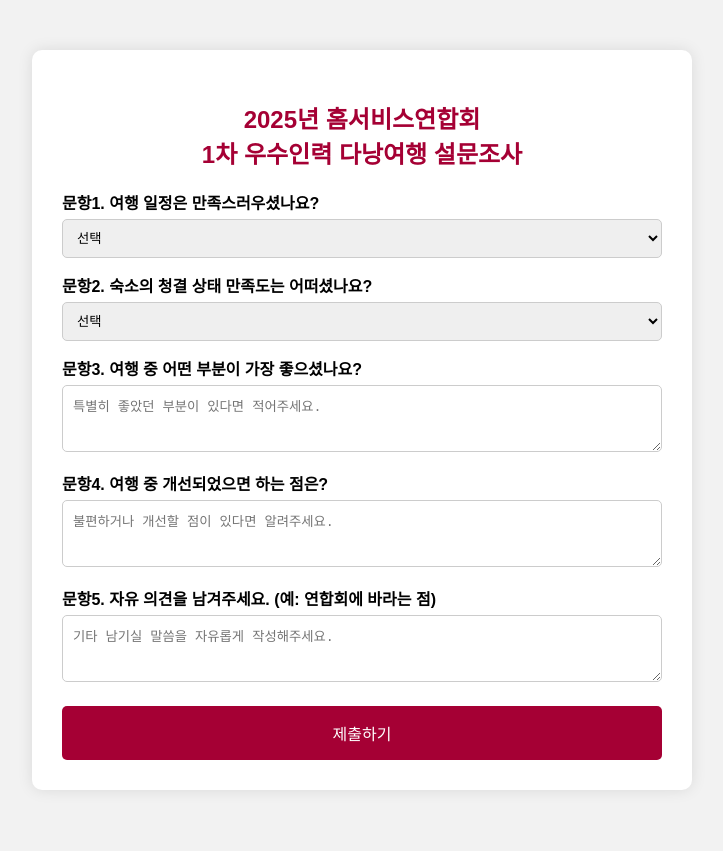
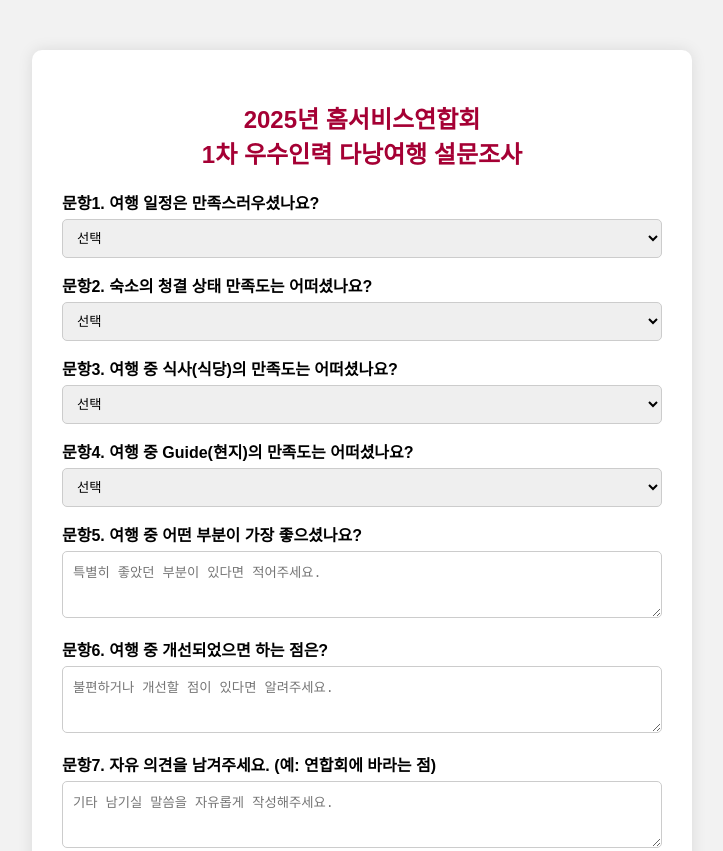
Before and after one commit to sangjip-lee/da-nang-survey, a plain HTML site: page index.html in a window 1280 px wide. Shown: the top 851 px of the page, without its empty margins (278-1001 px from the left). Drawn offline with Linux system fonts and the light colour scheme.

Commit message:
Update index.html

```diff
--- a/index.html
+++ b/index.html
@@ -28,7 +28,7 @@
       margin: 15px 0 5px;
       font-weight: bold;
     }
-    select, textarea {
+    input[type="text"], select, textarea {
       width: 100%;
       padding: 10px;
       border: 1px solid #ccc;
@@ -81,14 +81,34 @@
         <option value="★ 매우 불만족">★ 매우 불만족</option>
       </select>
 
-      <label for="q3">문항3. 여행 중 어떤 부분이 가장 좋으셨나요?</label>
-      <textarea id="q3" name="가장 좋았던 점" rows="3" placeholder="특별히 좋았던 부분이 있다면 적어주세요."></textarea>
+      <label for="q3">문항3. 여행 중 식사(식당)의 만족도는 어떠셨나요?</label>
+      <select id="q3" name="식사 만족도" required>
+        <option value="">선택</option>
+        <option value="★★★★★ 매우 만족">★★★★★ 매우 만족</option>
+        <option value="★★★★ 만족">★★★★ 만족</option>
+        <option value="★★★ 보통">★★★ 보통</option>
+        <option value="★★ 불만족">★★ 불만족</option>
+        <option value="★ 매우 불만족">★ 매우 불만족</option>
+      </select>
 
-      <label for="q4">문항4. 여행 중 개선되었으면 하는 점은?</label>
-      <textarea id="q4" name="개선되었으면 하는 점" rows="3" placeholder="불편하거나 개선할 점이 있다면 알려주세요."></textarea>
+      <label for="q4">문항4. 여행 중 Guide(현지)의 만족도는 어떠셨나요?</label>
+      <select id="q4" name="가이드 만족도" required>
+        <option value="">선택</option>
+        <option value="★★★★★ 매우 만족">★★★★★ 매우 만족</option>
+        <option value="★★★★ 만족">★★★★ 만족</option>
+        <option value="★★★ 보통">★★★ 보통</option>
+        <option value="★★ 불만족">★★ 불만족</option>
+        <option value="★ 매우 불만족">★ 매우 불만족</option>
+      </select>
 
-      <label for="q5">문항5. 자유 의견을 남겨주세요. (예: 연합회에 바라는 점)</label>
-      <textarea id="q5" name="자유 의견" rows="3" placeholder="기타 남기실 말씀을 자유롭게 작성해주세요."></textarea>
+      <label for="q5">문항5. 여행 중 어떤 부분이 가장 좋으셨나요?</label>
+      <textarea id="q5" name="가장 좋았던 점" rows="3" placeholder="특별히 좋았던 부분이 있다면 적어주세요."></textarea>
+
+      <label for="q6">문항6. 여행 중 개선되었으면 하는 점은?</label>
+      <textarea id="q6" name="개선되었으면 하는 점" rows="3" placeholder="불편하거나 개선할 점이 있다면 알려주세요."></textarea>
+
+      <label for="q7">문항7. 자유 의견을 남겨주세요. (예: 연합회에 바라는 점)</label>
+      <textarea id="q7" name="자유 의견" rows="3" placeholder="기타 남기실 말씀을 자유롭게 작성해주세요."></textarea>
 
       <button type="submit">제출하기</button>
     </form>
```
